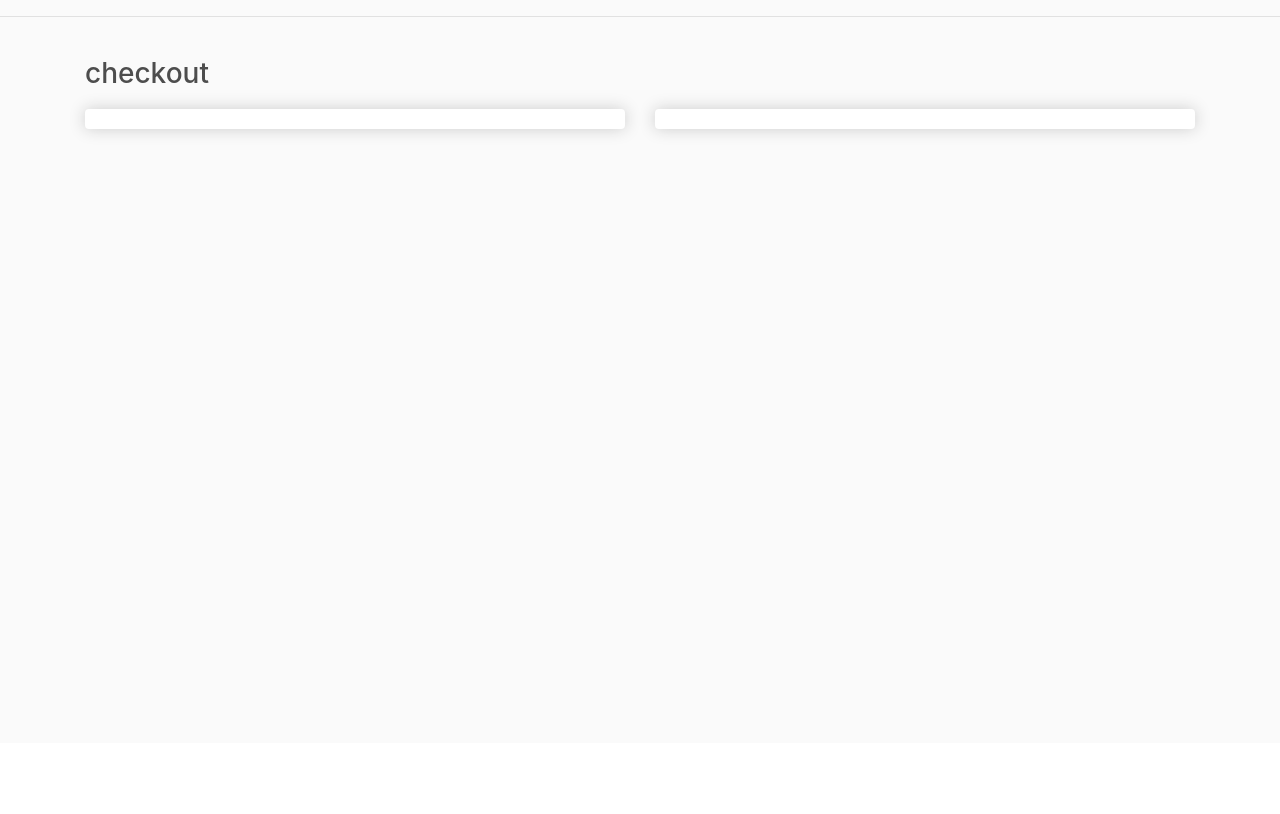
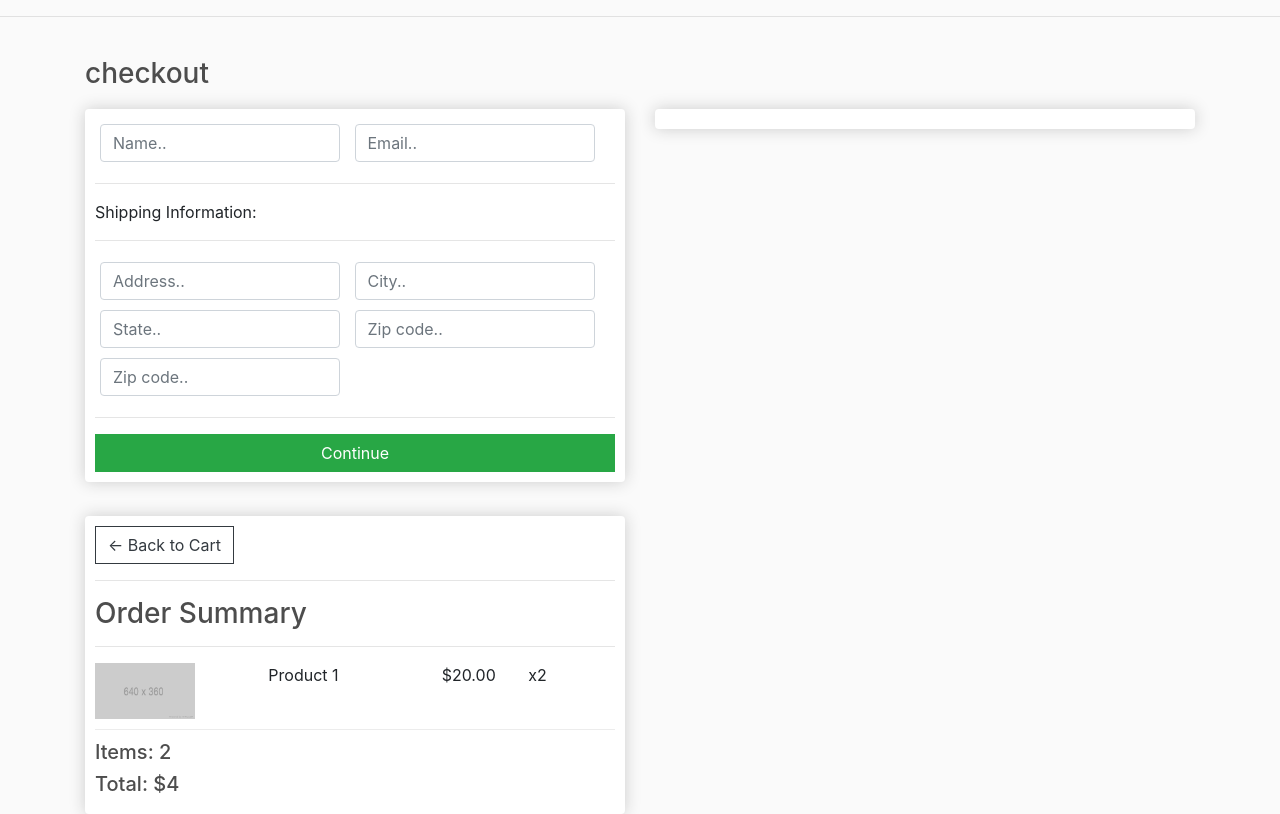
Before and after one commit to mulera21/ecommerce, a Django app: page /checkout/ in a window 1280 px wide. Shown: the part 57-871 px from the top of the page. Before the commit the page ends 194 px from the top, so only its background shows below. Run offline with Django 5.2, Linux system fonts and the light colour scheme; some libraries are stand-ins or nearby versions.

Commit message:
added checkout page

```diff
--- a/ecommerce/store/templates/store/checkout.html
+++ b/ecommerce/store/templates/store/checkout.html
@@ -6,7 +6,45 @@
     <div class="row">
 		<div class="col-lg-6">
 			<div class="box-element" id="form-wrapper">
+				<form id="form">
+					<div id="user-info">
+						<div class="form-field">
+							<input required class="form-control" type="text" name="name" placeholder="Name..">
+						</div>
+						<div class="form-field">
+							<input required class="form-control" type="email" name="email" placeholder="Email..">
+						</div>
+					</div>
 
+					<div id="shipping-info">
+						<hr>
+						<p>Shipping Information:</p>
+						<hr>
+						<div class="form-field">
+							<input class="form-control" type="text" name="address" placeholder="Address..">
+						</div>
+						<div class="form-field">
+							<input class="form-control" type="text" name="city" placeholder="City..">
+						</div>
+						<div class="form-field">
+							<input class="form-control" type="text" name="state" placeholder="State..">
+						</div>
+						<div class="form-field">
+							<input class="form-control" type="text" name="zipcode" placeholder="Zip code..">
+						</div>
+						<div class="form-field">
+							<input class="form-control" type="text" name="country" placeholder="Zip code..">
+						</div>
+					</div>
+
+					<hr>
+					<input id="form-button" class="btn btn-success btn-block" type="submit" value="Continue">
+				</form>
+
+			</div>
+				<br>
+			<div class="box-element hidden" id="payment-info">
+				<small>Paypal Options</small>
 			</div>
 
 		</div>
@@ -16,5 +54,21 @@
 
 			</div>
 		</div>
+		<div class="col-lg-6">
+			<div class="box-element">
+				<a  class="btn btn-outline-dark" href="{% url 'cart' %}">&#x2190; Back to Cart</a>
+				<hr>
+				<h3>Order Summary</h3>
+				<hr>
+				<div class="cart-row">
+					<div style="flex:2"><img class="row-image" src="{% static 'images/placeholder.png' %}"></div>
+					<div style="flex:2"><p>Product 1</p></div>
+					<div style="flex:1"><p>$20.00</p></div>
+					<div style="flex:1"><p>x2</p></div>
+				</div>
+				<h5>Items:   2</h5>
+				<h5>Total:   $4</h5>
+			</div>
+		</div>
 	</div>
 {% endblock content %}
```
